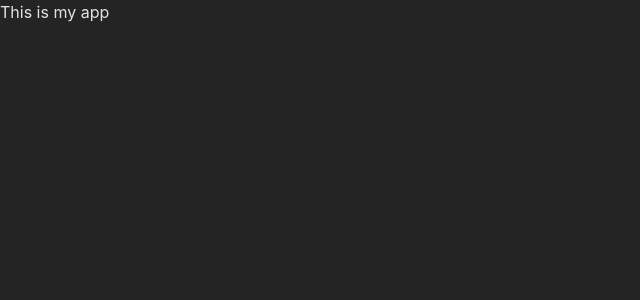
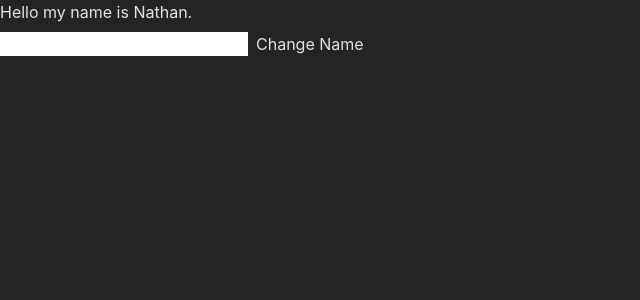
Before and after one commit to Zeviks/rolo-project, a React (Vite) app in the folder rolo-dex/: page / in a window 1280 px wide. Shown: the top 300 px of the page, without its empty margins (0-640 px from the left). Built offline with nearby package versions, Linux system fonts and the light colour scheme.

Commit message:
Upload for notes

```diff
--- a/rolo-dex/src/App.tsx
+++ b/rolo-dex/src/App.tsx
@@ -1,8 +1,14 @@
-import React from 'react'
+import { useState } from "react"
 
 const App = ():JSX.Element => {
+const [name, setName] = useState("Nathan");
+
   return (
-    <div>This is my app</div>
+    <div className="">
+        <h1>Hello my name is {name}.</h1>
+        <input type="text" className="mt-2" />
+        <button className="pl-2">Change Name</button>
+    </div>
   )
 }
 
```
Also changed, not shown: 1 other file (tests, documents, lock files or other folders).
